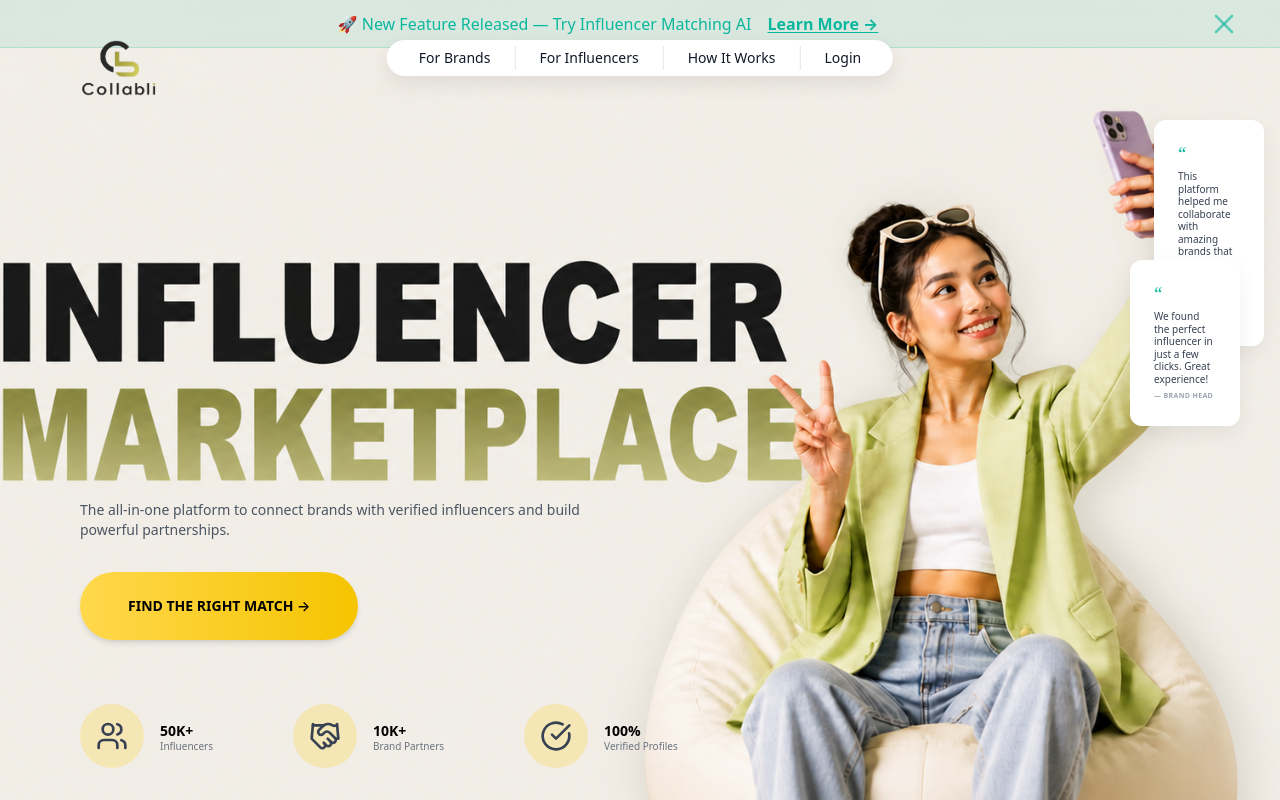
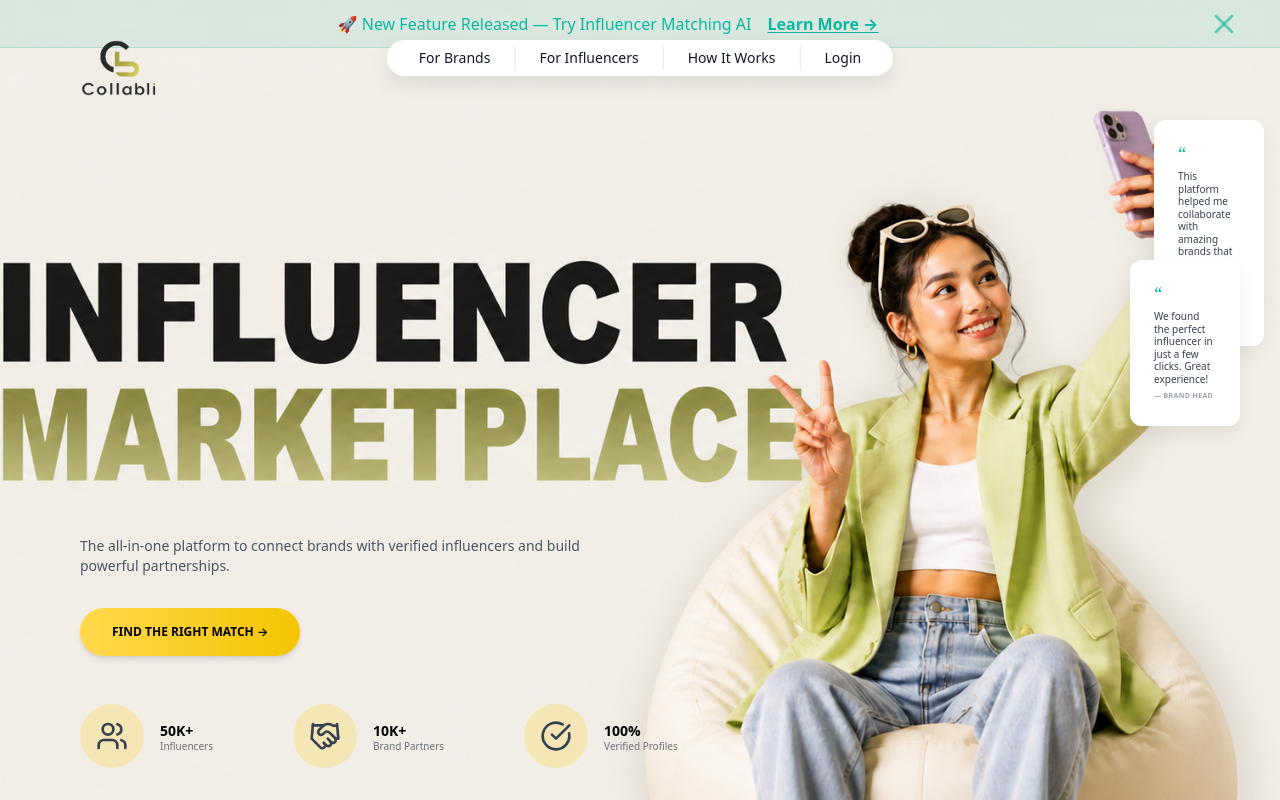
Before and after one commit to nevermature01-lgtm/collabli, a Next.js app: page / in a window 1280 px wide. Built offline with nearby package versions, Linux system fonts and the light colour scheme.

Commit message:
size chota Karo  (_for element button_)

```diff
--- a/src/components/landing/HeroSection.tsx
+++ b/src/components/landing/HeroSection.tsx
@@ -33,7 +33,7 @@ export const HeroSection: React.FC<HeroSectionProps> = ({
           </p>
 
           {/* Button - now independent */}
-          <button className="bg-gradient-to-r from-[#ffd84d] to-[#f5c400] px-6 py-3 rounded-full text-xs md:text-sm font-semibold text-black shadow-md hover:scale-105 active:scale-95 transition-all duration-200 mb-8 block">
+          <button className="bg-gradient-to-r from-[#ffd84d] to-[#f5c400] px-4 py-2 rounded-full text-[10px] md:text-xs font-semibold text-black shadow-md hover:scale-105 active:scale-95 transition-all duration-200 mb-6 block">
             FIND THE RIGHT MATCH →
           </button>
 
```
